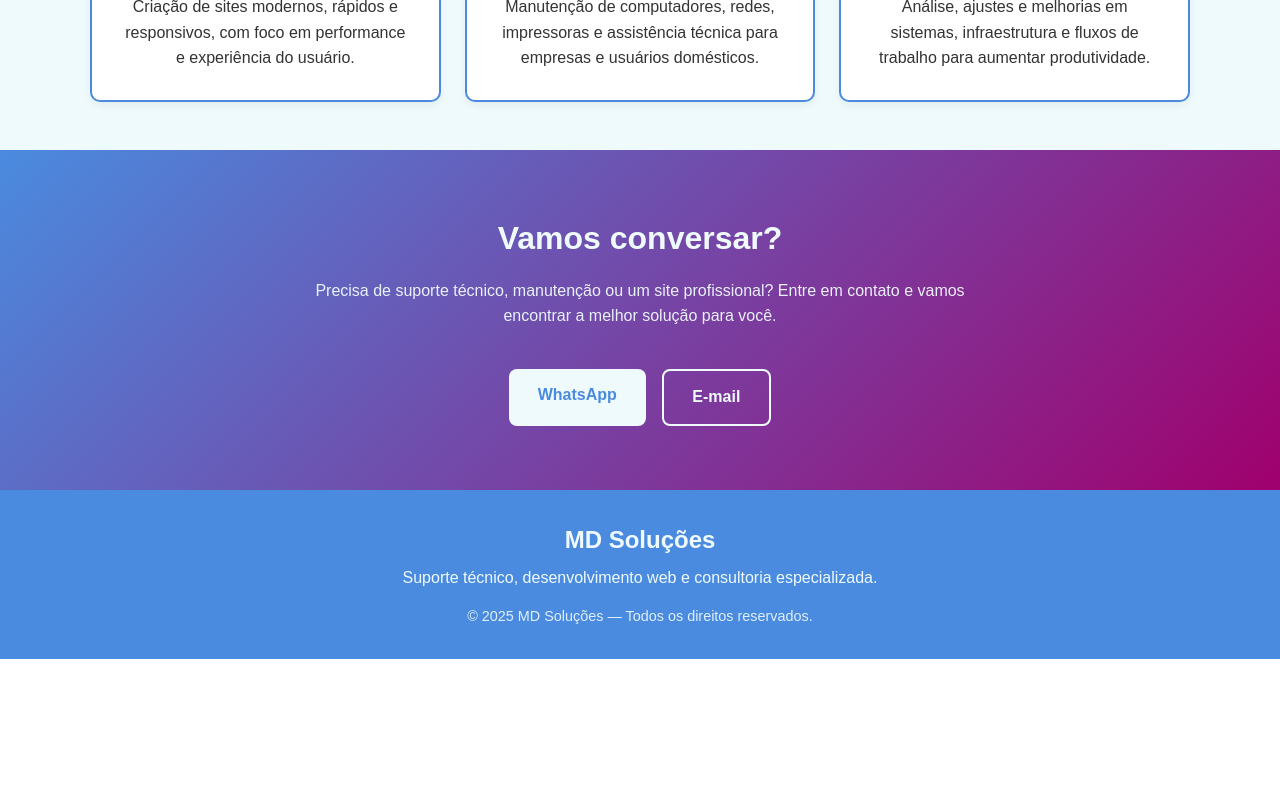
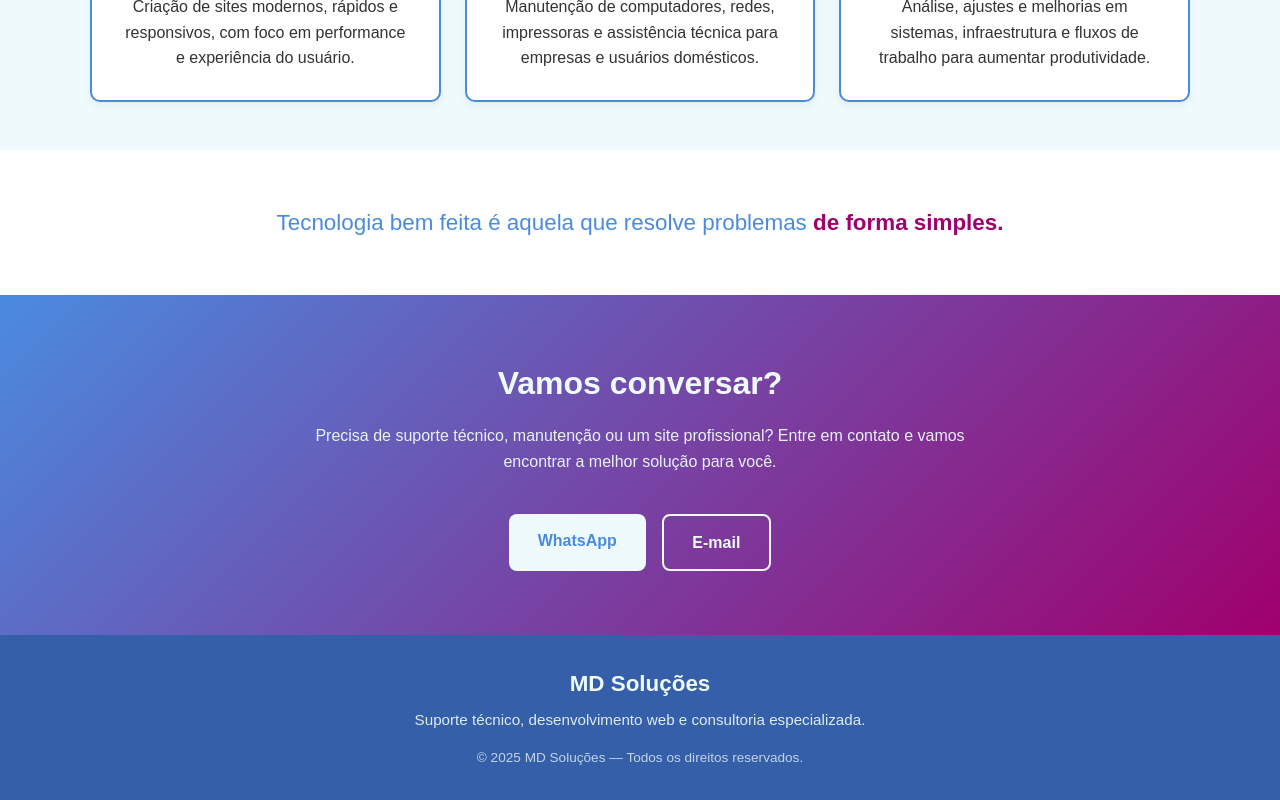
Before and after one commit to eduardomartins2/md-solucoes, a React (Vite) app: page / in a window 1280 px wide. Shown: the part 618-1418 px from the top of the page. Before the commit the page ends 1277 px from the top, so only its background shows below. Built offline with nearby package versions, Linux system fonts and the light colour scheme.

Commit message:
feat: edit backgrounds colors for better visual

```diff
--- a/src/App.jsx
+++ b/src/App.jsx
@@ -3,6 +3,7 @@ import Hero from "./components/Hero/Hero";
 import Services from "./components/Services/Services";
 import Footer from "./components/Footer/Footer";
 import Contact from "./components/Contact/Contact";
+import BreakSection from "./components/BreakSection/BreakSection";
 
 function App() {
   return (
@@ -10,6 +11,7 @@ function App() {
       <Header />
       <Hero />
       <Services />
+      <BreakSection />
       <Contact />
       <Footer />
     </>
--- a/src/components/Footer/Footer.css
+++ b/src/components/Footer/Footer.css
@@ -1,7 +1,7 @@
 .footer {
   padding: 2rem 1.5rem;
-  background-color: #4A8BDF; /* azul-royal */
-  color: #EFFAFD; /* azul-claro */
+  background-color: #355fa8; /* azul-royal mais escuro */
+  color: #EFFAFD;
   text-align: center;
 }
 
@@ -11,19 +11,18 @@
 }
 
 .footer-logo {
-  font-size: 1.5rem;
+  font-size: 1.4rem;
   font-weight: 700;
-  color: #EFFAFD; /* azul-claro */
   margin-bottom: 0.5rem;
 }
 
 .footer-text {
-  font-size: 1rem;
-  color: #EFFAFD;
+  font-size: 0.95rem;
   margin-bottom: 1rem;
+  opacity: 0.9;
 }
 
 .footer-copy {
-  font-size: 0.9rem;
-  opacity: 0.9;
+  font-size: 0.85rem;
+  opacity: 0.75;
 }
--- a/src/components/Header/Header.css
+++ b/src/components/Header/Header.css
@@ -3,6 +3,10 @@
   background-color: #4A8BDF; /* azul-royal */
   padding: 1rem;
   border-bottom: 2px solid #A0006D; /* berinjela sutil */
+}
+
+.header.scrolled {
+  box-shadow: 0 4px 20px rgba(0, 0, 0, 0.15);
 }
 
 .header-container {
--- a/src/components/Hero/Hero.css
+++ b/src/components/Hero/Hero.css
@@ -1,7 +1,7 @@
 .hero {
   padding: 3rem 1.5rem;
   text-align: center;
-  background: #EFFAFD; /* branco/azul-claro clean */
+  background: linear-gradient(180deg, #EFFAFD 0%, #ffffff 100%);
 }
 
 .hero-content {
```
